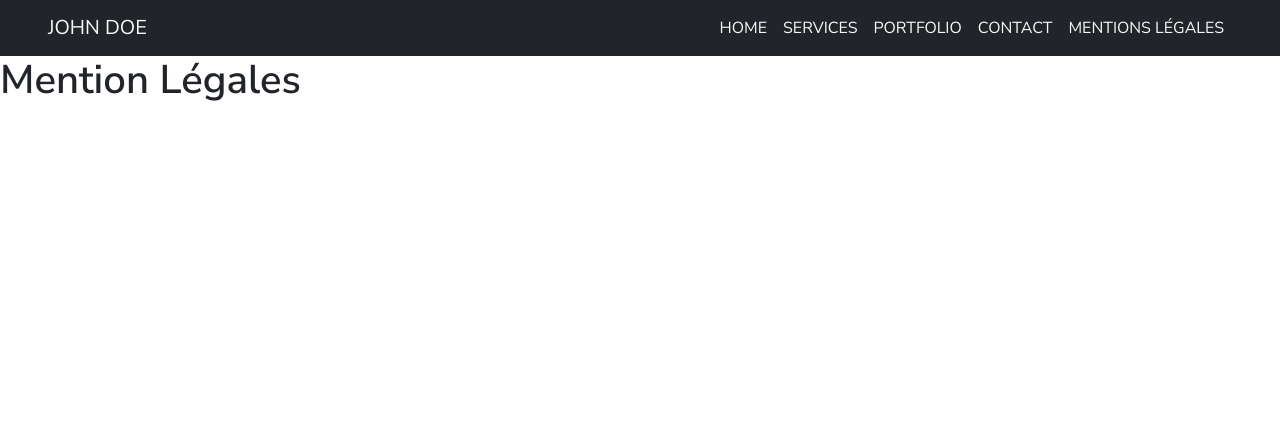
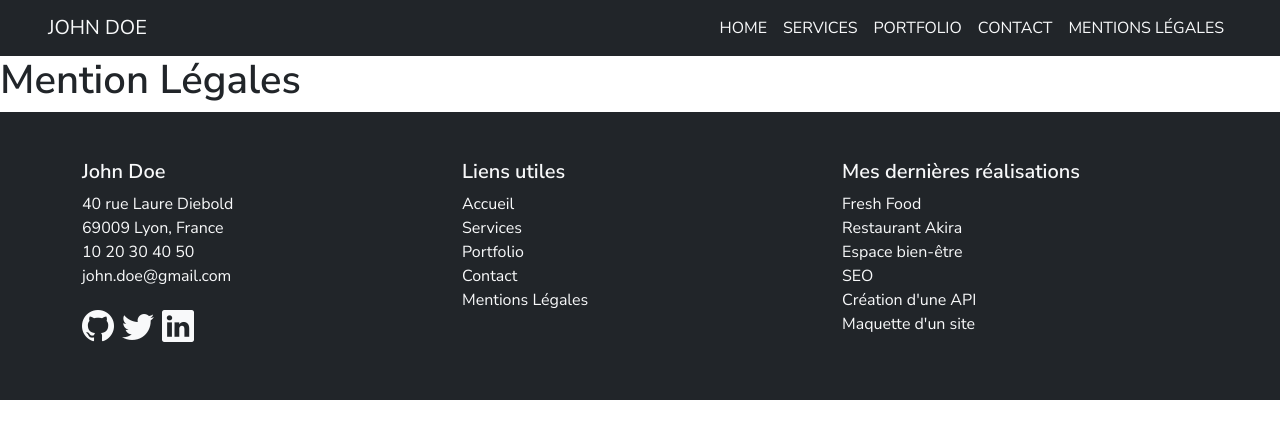
Before and after one commit to guillaumebertil/evaluation-portfolio-react, a React (Create React App) app: page /legalNotice in a window 1280 px wide. Shown: the top 438 px of the page. Built offline with nearby package versions, Linux system fonts and the light colour scheme.

Commit message:
feat: Ajout du footer

```diff
--- a/src/App.js
+++ b/src/App.js
@@ -2,6 +2,7 @@ import React from 'react';
 import { Routes, Route, Link } from 'react-router-dom';
 
 import Header from './components/Header';
+import Footer from './components/Footer'
 
 import Home from './pages/Home';
 import Services from './pages/Services';
@@ -25,6 +26,7 @@ function App() {
             </Routes>
         </main>
 
+        <Footer />
     </div>
   );
 }
--- a/src/components/Footer.jsx
+++ b/src/components/Footer.jsx
@@ -0,0 +1,110 @@
+import { Link } from 'react-router-dom';
+
+function Footer() {
+    return (
+        <div className='bg-dark text-light py-5'>
+            <div className='container'>
+                <div className='row d-flex justify-content-md-center'>
+                    {/* Informations */}
+                    <div className='col-md-4'>
+                        <h5>John Doe</h5>
+
+                        {/* Adresse */}
+                        <p className='mt-2 mb-0'>40 rue Laure Diebold</p>
+                        <p className='mb-0'>69009 Lyon, France  </p>
+
+                        {/* Téléphone */}
+                        <p className='mb-0'>10 20 30 40 50</p>
+
+                        {/* Mail */}
+                        <p className='mb-0'><a href='mailto:john.doe@gmail.com' className='text-decoration-none text-light'>john.doe@gmail.com</a></p>
+
+                        {/* Réseaux sociaux */}
+                        <div className='d-flex justify-content-start mt-3 fs-2 gap-2'>
+                            {/* Lien Github */}
+                            <a href='https://github.com/github-john-doe' target='_blank' rel='noopener noreferrer nofollow' className='text-light'>
+                                <i className='bi bi-github'></i>
+                            </a>
+
+                            {/* Lien Twitter */}
+                            <a href='https://x.com/' target='_blank' rel='noopener noreferrer nofollow' className='text-light'>
+                                <i className='bi bi-twitter'></i>
+                            </a>
+
+                            {/* Lien LinkedIn */}
+                            <a href='https://fr.linkedin.com/' target='_blank' rel='noopener noreferrer nofollow' className='text-light'>
+                                <i className='bi bi-linkedin'></i>
+                            </a>
+                        </div>
+                    </div>
+
+                    {/* Liens utiles */}
+                    <div className='col-md-4'>
+                        <h5>Liens utiles</h5>
+                        <ul className='list-unstyled'>
+                            {/* Accueil */}
+                            <li>
+                                <Link to='/' className='text-light text-decoration-none'>Accueil</Link>
+                            </li>
+                            {/* Services */}
+                            <li>
+                                <Link to='/services' className='text-light text-decoration-none'>Services</Link>
+                            </li>
+                            {/* Portfolio */}
+                            <li>
+                                <Link to='/portfolio' className='text-light text-decoration-none'>Portfolio</Link>
+                            </li>
+                            {/* Contact */}
+                            <li>
+                                <Link to='/contact' className='text-light text-decoration-none'>Contact</Link>
+                            </li>
+                            {/* Mentions légales */}
+                            <li>
+                                <Link to='/legalNotice' className='text-light text-decoration-none'>Mentions Légales</Link>
+                            </li>
+                        </ul>
+                    </div>
+
+                    {/* Dernières réalisations */}
+                    <div className='col-md-4'>
+                        <h5>Mes dernières réalisations</h5>
+                        <ul className='list-unstyled'>
+                            {/* Fresh Food */}
+                            <li>
+                                <Link to='/portfolio' className='text-light text-decoration-none'>Fresh Food</Link>
+                            </li>
+
+                            {/* Restaurant Akira */}
+                            <li>
+                                <Link to='/portfolio' className='text-light text-decoration-none'>Restaurant Akira</Link>
+                            </li>
+
+                            {/* Espace bien-être */}
+                            <li>
+                                <Link to='/portfolio' className='text-light text-decoration-none'>Espace bien-être</Link>
+                            </li>
+
+                            {/* SEO */}
+                            <li>
+                                <Link to='/portfolio' className='text-light text-decoration-none'>SEO</Link>
+                            </li>
+
+                            {/* Création d'un API */}
+                            <li>
+                                <Link to='/portfolio' className='text-light text-decoration-none'>Création d'une API</Link>
+                            </li>
+
+                            {/* Maquette d'un site */}
+                            <li>
+                                <Link to='/portfolio' className='text-light text-decoration-none'>Maquette d'un site</Link>
+                            </li>
+                        </ul>
+                    </div>
+                </div>
+            </div>
+
+        </div>
+    );
+}
+
+export default Footer;
--- a/src/components/Header.jsx
+++ b/src/components/Header.jsx
@@ -15,19 +15,19 @@ function Header() {
             <div className='collapse navbar-collapse justify-content-end' id='navbarNav'>
                 <ul className='navbar-nav text-uppercase'>
                     <li className='nav-item'>
-                        <Link className='nav-link text-light' to='/'>Home</Link>
+                        <Link to='/' className='nav-link text-light'>Home</Link>
                     </li>
                     <li className='nav-item'>
-                        <Link className='nav-link text-light' to='/services'>Services</Link>
+                        <Link to='/services' className='nav-link text-light'>Services</Link>
                     </li>
                     <li className='nav-item'>
-                        <Link className='nav-link text-light' to='/portfolio'>Portfolio</Link>
+                        <Link to='/portfolio' className='nav-link text-light'>Portfolio</Link>
                     </li>
                     <li className='nav-item'>
-                        <Link className='nav-link text-light' to='/contact'>Contact</Link>
+                        <Link to='/contact' className='nav-link text-light'>Contact</Link>
                     </li>
                     <li className='nav-item'>
-                        <Link className='nav-link text-light' to='/legalNotice'>Mentions Légales</Link>
+                        <Link to='/legalNotice' className='nav-link text-light'>Mentions Légales</Link>
                     </li>
                 </ul>
             </div>
--- a/src/index.js
+++ b/src/index.js
@@ -2,7 +2,7 @@ import React from 'react';
 import ReactDOM from 'react-dom/client';
 import 'bootstrap/dist/css/bootstrap.min.css';
 import 'bootstrap-icons/font/bootstrap-icons.css';
-import './styles/custom.css';
+import './styles/app.css';
 import App from './App';
 import { BrowserRouter } from 'react-router-dom';
 
```
Also changed, not shown: src/styles/app.css (renamed from src/styles/custom.css).
